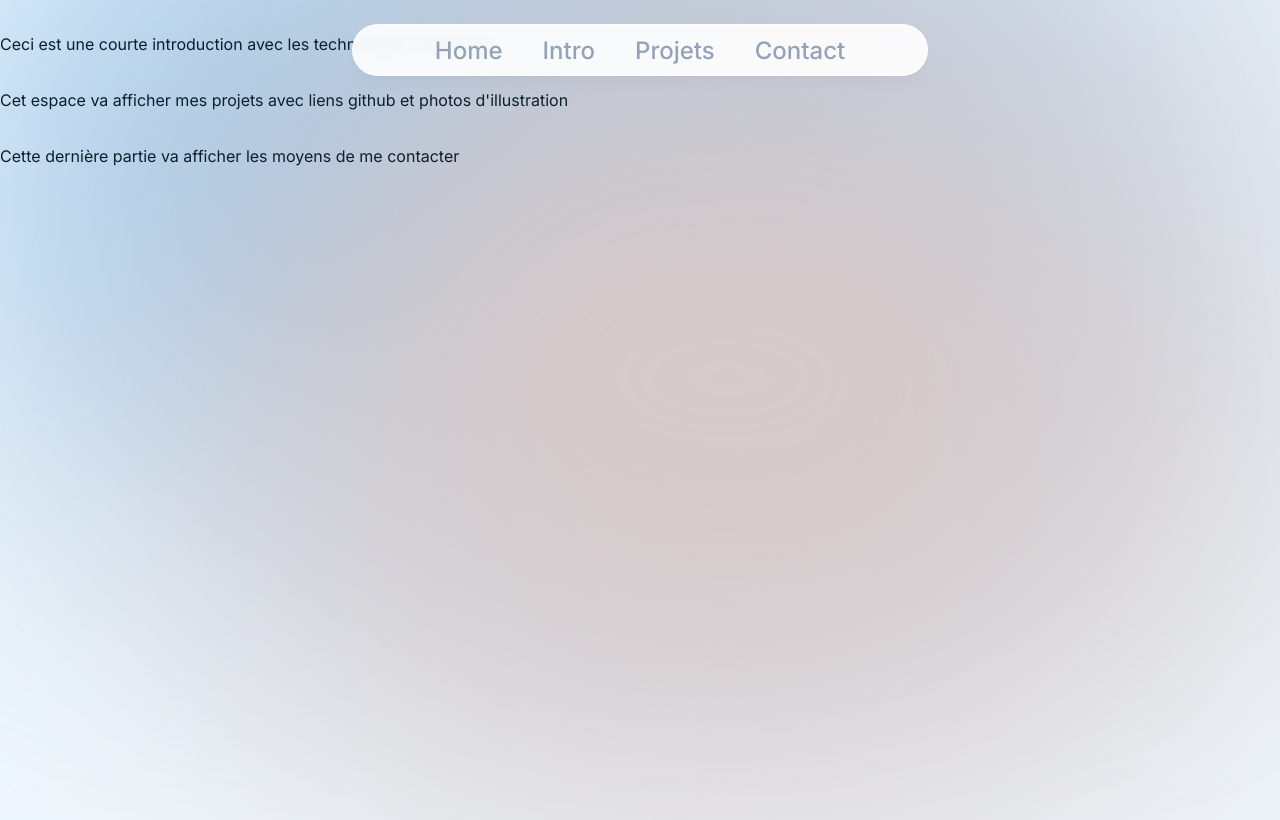
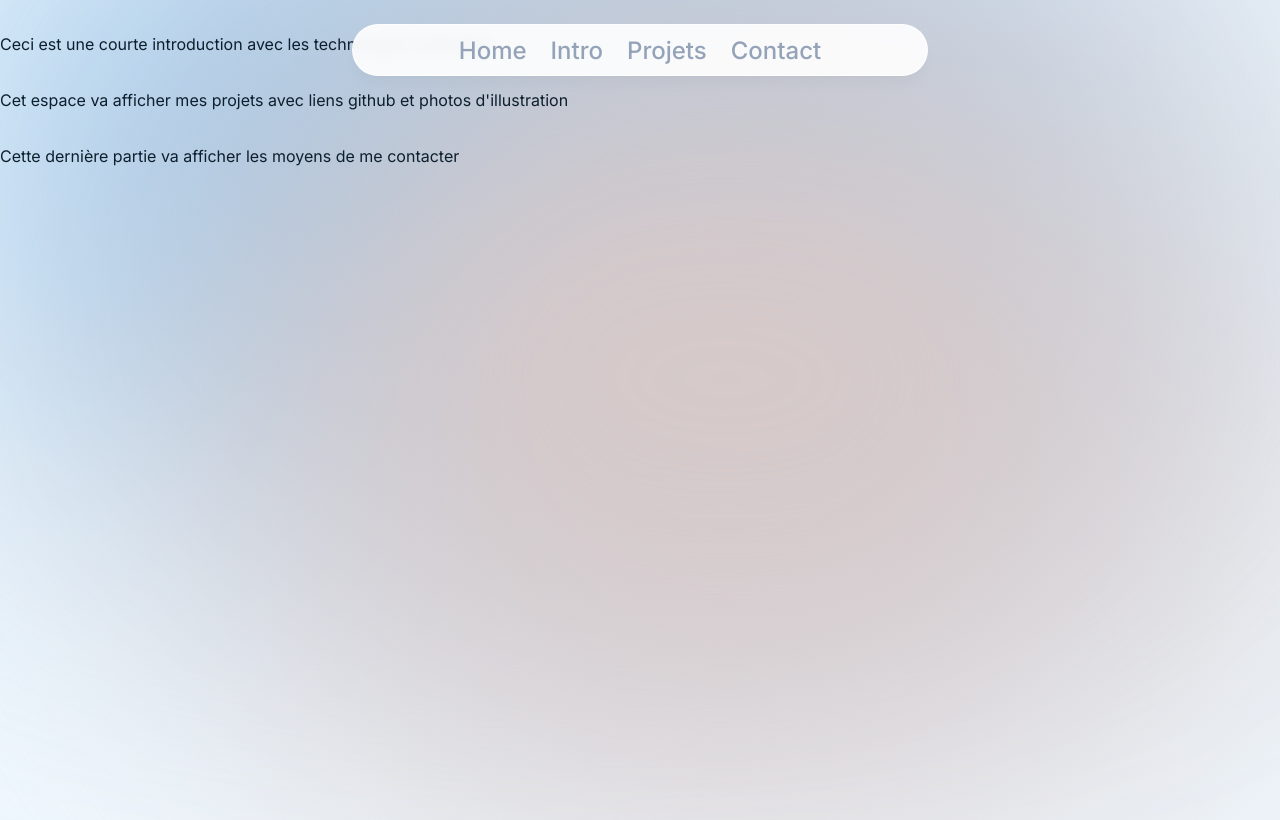
Before and after one commit to MarcOlivier91/portfolio_2.0, a Next.js app: page / in a window 1280 px wide. Built offline with nearby package versions, Linux system fonts and the light colour scheme.

Commit message:
finish header

```diff
--- a/components/header.tsx
+++ b/components/header.tsx
@@ -7,20 +7,25 @@ import Link from "next/link"
 export default function header() {
   return (
     <header className="z-[999] relative">
-        <motion.div className="fixed top-0 left-1/2 -translate-x-1/2 h-[4.5rem] w-full rounded-none border border-white border-opacity-80 bg-white bg-opacity-90 shadow-lg shadow-black/[0.03] backdrop-blur-[0.5rem] sm:top-6 sm:h-[3.25rem] sm:w-[36rem] sm:rounded-full"
-        initial={{ y: -100, x: "-50%", opacity: 0 }}
-        animate={{ y: 0, x:"-50%", opacity: 1 }}
+        <motion.div
+            className="fixed top-0 left-1/2 -translate-x-1/2 h-[4.5rem] w-full rounded-none border border-white border-opacity-80 bg-white bg-opacity-90 shadow-lg shadow-black/[0.03] backdrop-blur-[0.5rem] sm:top-6 sm:h-[3.25rem] sm:w-[36rem] sm:rounded-full"
+            initial={{ y: -100, x: "-50%", opacity: 0 }}
+            animate={{ y: 0, x:"-50%", opacity: 1 }}
         >
         </motion.div>
 
-        <nav className="fixed top-[0.15rem] left-1/2 h-12 -translate-x-1/2 px-2 py-2 sm:top-[1.7rem] sm:h-[initial] sm:py-0">
+        <nav className="flex fixed top-[0.15rem] left-1/2 h-12 -translate-x-1/2 px-2 py-2 sm:top-[1.7rem] sm:h-[initial] sm:py-0">
             <ul className="flex w-[22rem] flex-wrap items-center justify-center gap-2 text-[0.9rem] font-medium sm:w-[initial] sm:flex-nowrap sm:gap-2">
                 {links.map((link) => (
-                    <li key={link.route} className="text-slate-400 text-2xl hover:text-blue-950 duration-300 h-3/4 flex items-center justify-center">
-                        <Link href={link.route} className='flex w-full items-center justify-center px-4 py-2'>
-                        {link.name}
-                        </Link>
-                    </li>
+                    <motion.li
+                        key={link.route}
+                        className=" h-3/4 flex items-center justify-center"
+                        initial={{ y: -100,  opacity: 0 }}
+                        animate={{ y: 0, opacity: 1 }}>
+                            <Link href={link.route} className='flex w-full items-center justify-center px-2 py-2 text-slate-400 text-2xl hover:text-blue-950 duration-300 transition'>
+                            {link.name}
+                            </Link>
+                    </motion.li>
                 ))}
             </ul>
         </nav>
```
